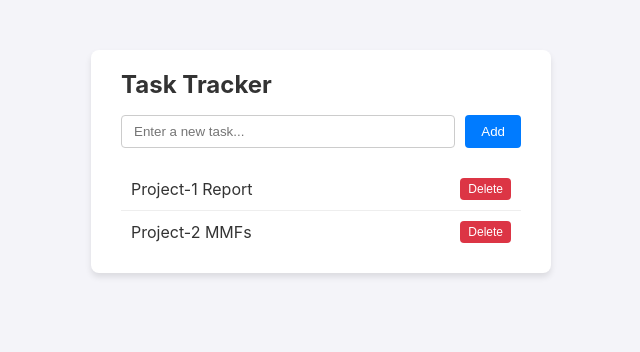
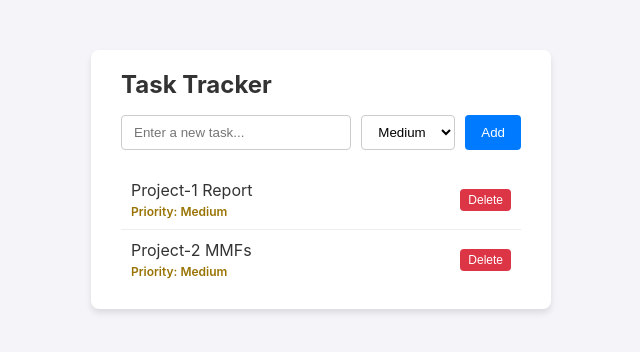
Before and after one commit to Alex-Hanley/ta-workshop-starter-main, a Flask app: page / in a window 1280 px wide. Shown: the top 352 px of the page, without its empty margins (319-959 px from the left). Run offline with Flask 3, Linux system fonts and the light colour scheme.

Commit message:
Implement feature for issue #1

```diff
--- a/app.py
+++ b/app.py
@@ -2,42 +2,69 @@ from flask import Flask, render_template, request, jsonify
 
 app = Flask(__name__)
 
+PRIORITIES = ("Low", "Medium", "High")
+
+# Existing in-memory tasks are assigned the default priority at startup.
 tasks = [
-    {"id": 1, "title": "Project-1 Report"},
-    {"id": 2, "title": "Project-2 MMFs"}
+    {"id": 1, "title": "Project-1 Report", "priority": "Medium"},
+    {"id": 2, "title": "Project-2 MMFs", "priority": "Medium"}
 ]
 next_id = 3
 
+
+def ensure_task_priorities():
+    """Add the default priority to tasks from older data."""
+    for task in tasks:
+        task.setdefault("priority", "Medium")
+
+
+ensure_task_priorities()
+
+
 @app.route('/')
 def index():
+    """Render the task list page."""
     return render_template('index.html')
+
 
 @app.route('/api/tasks', methods=['GET'])
 def get_tasks():
+    """Return all tasks, including their priorities."""
+    ensure_task_priorities()
     return jsonify(tasks)
+
 
 @app.route('/api/tasks', methods=['POST'])
 def add_task():
+    """Validate and create a task."""
     global next_id
     data = request.get_json()
 
     if not data or not data.get('title'):
         return jsonify({"error": "Title is required"}), 400
 
+    priority = data.get('priority', 'Medium')
+    if priority not in PRIORITIES:
+        return jsonify({"error": "Invalid priority"}), 400
+
     new_task = {
         "id": next_id,
-        "title": data['title']
+        "title": data['title'],
+        "priority": priority
     }
     tasks.append(new_task)
     next_id += 1
 
     return jsonify(new_task), 201
 
+
 @app.route('/api/tasks/<int:task_id>', methods=['DELETE'])
 def delete_task(task_id):
+    """Delete the task with the requested identifier."""
     global tasks
     tasks = [t for t in tasks if t['id'] != task_id]
     return jsonify({"result": "success"}), 200
 
+
 if __name__ == '__main__':
     app.run(debug=True, port=5000)
--- a/static/app.js
+++ b/static/app.js
@@ -9,8 +9,15 @@ async function fetchTasks() {
     tasks.forEach(task => {
         const li = document.createElement('li');
         li.innerHTML = `
-            <span>${task.title}</span>
-            <button class="delete-btn" onclick="deleteTask(${task.id})">Delete</button>
+            <span class="task-details">
+                <span>${task.title}</span>
+                <span class="priority priority-${task.priority.toLowerCase()}">
+                    Priority: ${task.priority}
+                </span>
+            </span>
+            <button class="delete-btn" onclick="deleteTask(${task.id})">
+                Delete
+            </button>
         `;
         taskList.appendChild(li);
     });
@@ -18,17 +25,20 @@ async function fetchTasks() {
 
 async function addTask() {
     const titleInput = document.getElementById('task-title');
+    const priorityInput = document.getElementById('task-priority');
     const title = titleInput.value.trim();
+    const priority = priorityInput.value;
 
     if (!title) return;
 
     await fetch('/api/tasks', {
         method: 'POST',
         headers: { 'Content-Type': 'application/json' },
-        body: JSON.stringify({ title })
+        body: JSON.stringify({ title, priority })
     });
 
     titleInput.value = '';
+    priorityInput.value = 'Medium';
     fetchTasks();
 }
 
--- a/static/style.css
+++ b/static/style.css
@@ -1,5 +1,6 @@
 body {
-    font-family: -apple-system, BlinkMacSystemFont, "Segoe UI", Roboto, Helvetica, Arial, sans-serif;
+    font-family: -apple-system, BlinkMacSystemFont, "Segoe UI", Roboto,
+        Helvetica, Arial, sans-serif;
     background-color: #f4f4f9;
     color: #333;
     display: flex;
@@ -28,11 +29,19 @@ h1 {
     margin-bottom: 20px;
 }
 
-input[type="text"] {
-    flex: 1;
+input[type="text"],
+select {
     padding: 8px 12px;
     border: 1px solid #ccc;
     border-radius: 4px;
+}
+
+input[type="text"] {
+    flex: 1;
+}
+
+select {
+    background-color: white;
 }
 
 button {
@@ -58,6 +67,7 @@ li {
     display: flex;
     justify-content: space-between;
     align-items: center;
+    gap: 10px;
     padding: 10px;
     border-bottom: 1px solid #eee;
 }
@@ -66,10 +76,36 @@ li:last-child {
     border-bottom: none;
 }
 
+.task-details {
+    display: flex;
+    flex-direction: column;
+    gap: 4px;
+    min-width: 0;
+}
+
+.priority {
+    color: #666;
+    font-size: 12px;
+    font-weight: 600;
+}
+
+.priority-low {
+    color: #198754;
+}
+
+.priority-medium {
+    color: #997404;
+}
+
+.priority-high {
+    color: #dc3545;
+}
+
 .delete-btn {
     background-color: #dc3545;
     padding: 4px 8px;
     font-size: 12px;
+    flex-shrink: 0;
 }
 
 .delete-btn:hover {
--- a/templates/index.html
+++ b/templates/index.html
@@ -12,6 +12,11 @@
 
         <div class="task-input">
             <input type="text" id="task-title" placeholder="Enter a new task...">
+            <select id="task-priority" aria-label="Task priority">
+                <option value="Low">Low</option>
+                <option value="Medium" selected>Medium</option>
+                <option value="High">High</option>
+            </select>
             <button onclick="addTask()">Add</button>
         </div>
 
```
Also changed, not shown: tests/test_app.py (+71 -1 lines).
